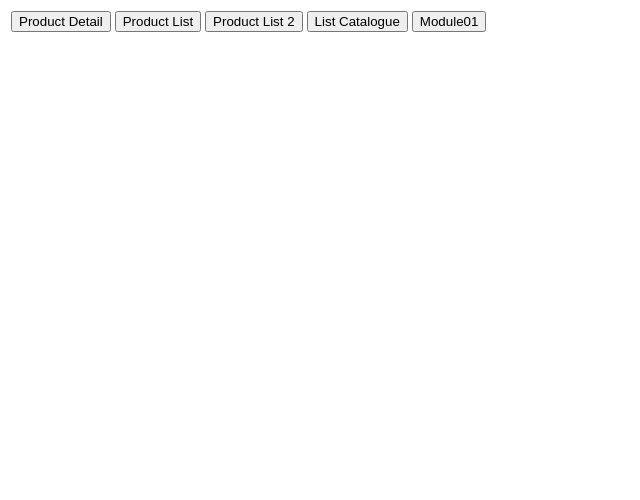
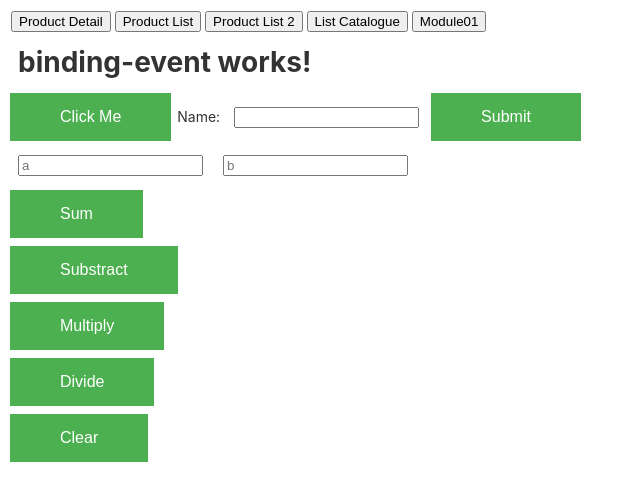
Before and after one commit to esvm4/222MI3002, an Angular app: page /binding-event in a window 1280 px wide. Before the commit this address led to /. Shown: the top 500 px of the page, without its empty margins (0-640 px from the left). Built offline with nearby package versions, Linux system fonts and the light colour scheme.

Commit message:
Module01/EventBinding.

```diff
--- a/src/app/app-routing.module.ts
+++ b/src/app/app-routing.module.ts
@@ -9,6 +9,7 @@ import { BindingPropertyComponentComponent } from './module01/binding-property-c
 import { IndexComponent } from './module01/index/index.component';
 import { BindingClassComponent } from './module01/binding-class/binding-class.component';
 import { BindingStyleComponent } from './module01/binding-style/binding-style.component';
+import { BindingEventComponent } from './module01/binding-event/binding-event.component';
 
 const routes: Routes = [
   {
@@ -47,6 +48,10 @@ const routes: Routes = [
     path: 'binding-style',
     component: BindingStyleComponent,
   },
+  {
+    path: 'binding-event',
+    component: BindingEventComponent,
+  },
 ];
 
 @NgModule({
@@ -65,4 +70,5 @@ export const RoutingComponent = [
   BindingPropertyComponentComponent,
   BindingClassComponent,
   BindingStyleComponent,
+  BindingEventComponent,
 ];
--- a/src/app/app.module.ts
+++ b/src/app/app.module.ts
@@ -12,6 +12,7 @@ import { BindingPropertyComponentComponent } from './module01/binding-property-c
 import { IndexComponent } from './module01/index/index.component';
 import { BindingClassComponent } from './module01/binding-class/binding-class.component';
 import { BindingStyleComponent } from './module01/binding-style/binding-style.component';
+import { BindingEventComponent } from './module01/binding-event/binding-event.component';
 
 @NgModule({
   declarations: [
@@ -26,6 +27,7 @@ import { BindingStyleComponent } from './module01/binding-style/binding-style.co
     IndexComponent,
     BindingClassComponent,
     BindingStyleComponent,
+    BindingEventComponent,
   ],
   imports: [BrowserModule, AppRoutingModule],
   providers: [],
--- /dev/null
+++ b/src/app/module01/binding-event/binding-event.component.css
@@ -0,0 +1,16 @@
+* {
+  margin: 10px;
+}
+
+button {
+  background-color: #4caf50;
+  border: none;
+  color: white;
+  padding: 15px 50px;
+  text-align: center;
+  text-decoration: none;
+  display: inline-block;
+  font-size: 16px;
+  margin: 4px 2px;
+  cursor: pointer;
+}
--- /dev/null
+++ b/src/app/module01/binding-event/binding-event.component.html
@@ -0,0 +1,28 @@
+<h1>binding-event works!</h1>
+<button (click)="onClick($event)">Click Me</button>
+Name:
+<input type="text" #myName />
+<button (click)="onSubmit(myName.value)">Submit</button>
+<br />
+
+<input type="text" placeholder="a" (input)="geta($event)" value="{{ a }}" />
+<input type="text" placeholder="b" (input)="getb($event)" value="{{ b }}" />
+<br />
+
+<button (click)="calcSum(a, b)">Sum</button>
+<span>{{ sum }}</span>
+<br />
+
+<button (click)="calcSubstract(a, b)">Substract</button>
+<span>{{ substract }}</span>
+<br />
+
+<button (click)="calcMultiply(a, b)">Multiply</button>
+<span>{{ multiply }}</span>
+<br />
+
+<button (click)="calcDivide(a, b)">Divide</button>
+<span>{{ divide }}</span>
+<br />
+
+<button (click)="clear()">Clear</button>
--- /dev/null
+++ b/src/app/module01/binding-event/binding-event.component.ts
@@ -0,0 +1,63 @@
+import { Component } from '@angular/core';
+
+@Component({
+  selector: 'app-binding-event',
+  templateUrl: './binding-event.component.html',
+  styleUrls: ['./binding-event.component.css'],
+})
+export class BindingEventComponent {
+  onClick(event: any) {
+    alert(event.pointerId);
+  }
+  onSubmit(value: string) {
+    alert(value);
+  }
+
+  public a: any = '';
+  public b: any = '';
+
+  geta(event: any) {
+    this.a = this.convertToNumber(event.target.value);
+  }
+  getb(event: any) {
+    this.b = this.convertToNumber(event.target.value);
+  }
+
+  public sum: any = '';
+  public substract: any = '';
+  public multiply: any = '';
+  public divide: any = '';
+
+  convertToNumber(value: string) {
+    return Number(value);
+  }
+
+  calcSum(a: number, b: number) {
+    this.sum = a + b;
+  }
+
+  calcSubstract(a: number, b: number) {
+    this.substract = a - b;
+  }
+
+  calcMultiply(a: number, b: number) {
+    this.multiply = a * b;
+  }
+
+  calcDivide(a: number, b: number) {
+    if (b == 0) {
+      this.divide = "Can't divide by 0";
+    } else {
+      this.divide = a / b;
+    }
+  }
+
+  clear() {
+    this.sum = '';
+    this.substract = '';
+    this.multiply = '';
+    this.divide = '';
+    this.a = '';
+    this.b = '';
+  }
+}
--- a/src/app/module01/index/index.component.html
+++ b/src/app/module01/index/index.component.html
@@ -16,6 +16,9 @@
     <td>
       <button routerLink="/binding-style">Module01/StyleBinding</button>
     </td>
+    <td>
+      <button routerLink="/binding-event">Module01/EventBinding</button>
+    </td>
   </tr>
 </table>
 
```
Also changed, not shown: 1 other file (tests, documents, lock files or other folders).
